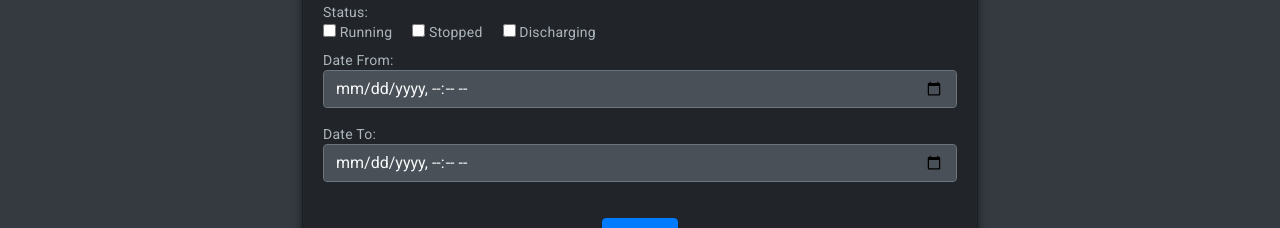
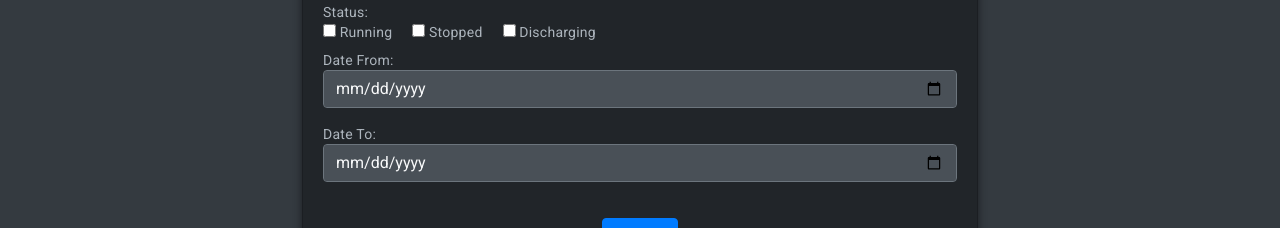
Before and after one commit to MitarKajganic/nvp-frontend, an Angular app: page /search in a window 1280 px wide. Shown: the part 265-493 px from the top of the page. Built offline with nearby package versions, Linux system fonts and the light colour scheme; no server answers.

Commit message:
datetime u date za search

```diff
--- a/src/app/search/search.component.html
+++ b/src/app/search/search.component.html
@@ -24,12 +24,12 @@
 
                 <div class="form-group">
                     <label class="form-label">Date From:</label>
-                    <input type="datetime-local" class="form-control" [(ngModel)]="dateFrom" name="dateFrom">
+                    <input type="date" class="form-control" [(ngModel)]="dateFrom" name="dateFrom">
                 </div>
 
                 <div class="form-group">
                     <label class="form-label">Date To:</label>
-                    <input type="datetime-local" class="form-control" [(ngModel)]="dateTo" name="dateTo">
+                    <input type="date" class="form-control" [(ngModel)]="dateTo" name="dateTo">
                 </div>
 
                 <div class="button-wrapper">
```
Also changed, not shown: src/app/search/search.component.ts (line endings or trailing spaces).
